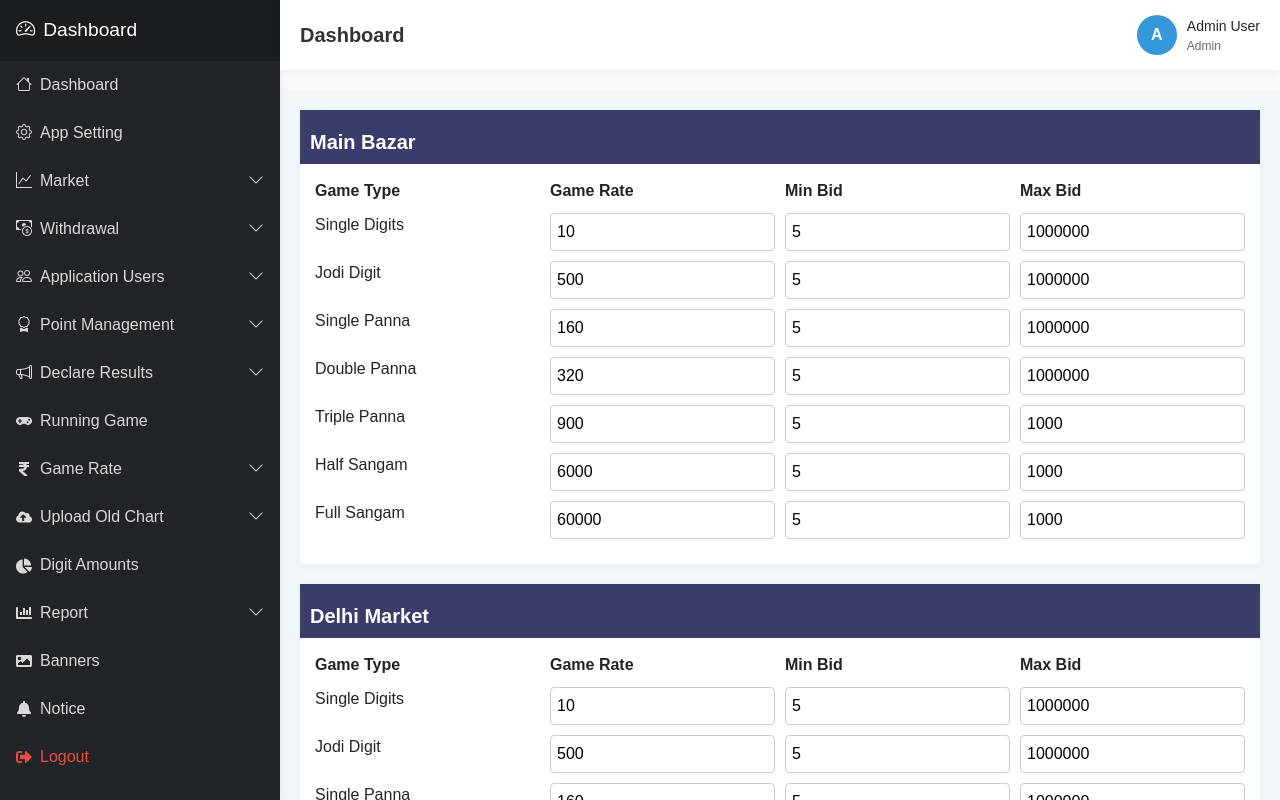
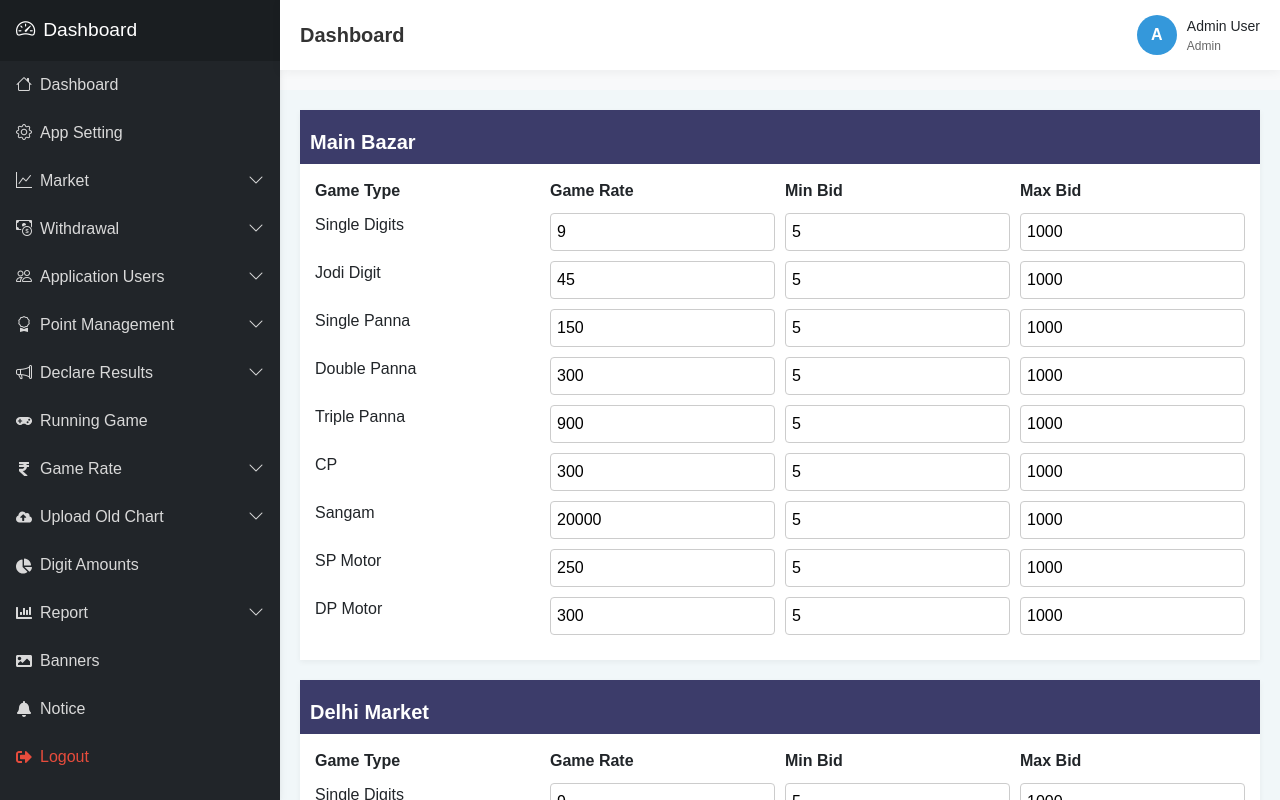
Before and after one commit to RavindraSanap12/online-game, a React (Vite) app: page /all-game-rate in a window 1280 px wide. Built offline with nearby package versions, Linux system fonts and the light colour scheme; no server answers; a small style sheet from the web is missing.

Commit message:
first commit

```diff
--- a/src/components/Game Rate/GameMarketSettings.jsx
+++ b/src/components/Game Rate/GameMarketSettings.jsx
@@ -16,27 +16,27 @@ const GameMarketSettings = () => {
       gameConfigs: [
         {
           gameType: "Single Digits",
-          gameRate: 10,
+          gameRate: 9,
           minBid: 5,
-          maxBid: 1000000,
+          maxBid: 1000,
         },
         {
           gameType: "Jodi Digit",
-          gameRate: 500,
+          gameRate: 45,
           minBid: 5,
-          maxBid: 1000000,
+          maxBid: 1000,
         },
         {
           gameType: "Single Panna",
-          gameRate: 160,
+          gameRate: 150,
           minBid: 5,
-          maxBid: 1000000,
+          maxBid: 1000,
         },
         {
           gameType: "Double Panna",
-          gameRate: 320,
+          gameRate: 300,
           minBid: 5,
-          maxBid: 1000000,
+          maxBid: 1000,
         },
         {
           gameType: "Triple Panna",
@@ -45,14 +45,26 @@ const GameMarketSettings = () => {
           maxBid: 1000,
         },
         {
-          gameType: "Half Sangam",
-          gameRate: 6000,
+          gameType: "CP",
+          gameRate: 300,
           minBid: 5,
           maxBid: 1000,
         },
         {
-          gameType: "Full Sangam",
-          gameRate: 60000,
+          gameType: "Sangam",
+          gameRate: 20000,
+          minBid: 5,
+          maxBid: 1000,
+        },
+        {
+          gameType: "SP Motor",
+          gameRate: 250,
+          minBid: 5,
+          maxBid: 1000,
+        },
+        {
+          gameType: "DP Motor",
+          gameRate: 300,
           minBid: 5,
           maxBid: 1000,
         },
@@ -63,27 +75,27 @@ const GameMarketSettings = () => {
       gameConfigs: [
         {
           gameType: "Single Digits",
-          gameRate: 10,
+          gameRate: 9,
           minBid: 5,
-          maxBid: 1000000,
+          maxBid: 1000,
         },
         {
           gameType: "Jodi Digit",
-          gameRate: 500,
+          gameRate: 45,
           minBid: 5,
-          maxBid: 1000000,
+          maxBid: 1000,
         },
         {
           gameType: "Single Panna",
-          gameRate: 160,
+          gameRate: 150,
           minBid: 5,
-          maxBid: 1000000,
+          maxBid: 1000,
         },
         {
           gameType: "Double Panna",
-          gameRate: 320,
+          gameRate: 300,
           minBid: 5,
-          maxBid: 1000000,
+          maxBid: 1000,
         },
         {
           gameType: "Triple Panna",
@@ -92,14 +104,26 @@ const GameMarketSettings = () => {
           maxBid: 1000,
         },
         {
-          gameType: "Half Sangam",
-          gameRate: 6000,
+          gameType: "CP",
+          gameRate: 300,
           minBid: 5,
           maxBid: 1000,
         },
         {
-          gameType: "Full Sangam",
-          gameRate: 60000,
+          gameType: "Sangam",
+          gameRate: 20000,
+          minBid: 5,
+          maxBid: 1000,
+        },
+        {
+          gameType: "SP Motor",
+          gameRate: 250,
+          minBid: 5,
+          maxBid: 1000,
+        },
+        {
+          gameType: "DP Motor",
+          gameRate: 300,
           minBid: 5,
           maxBid: 1000,
         },
@@ -110,27 +134,27 @@ const GameMarketSettings = () => {
       gameConfigs: [
         {
           gameType: "Single Digits",
-          gameRate: 10,
+          gameRate: 9,
           minBid: 5,
-          maxBid: 1000000,
+          maxBid: 1000,
         },
         {
           gameType: "Jodi Digit",
-          gameRate: 500,
+          gameRate: 45,
           minBid: 5,
-          maxBid: 1000000,
+          maxBid: 1000,
         },
         {
           gameType: "Single Panna",
-          gameRate: 160,
+          gameRate: 150,
           minBid: 5,
-          maxBid: 1000000,
+          maxBid: 1000,
         },
         {
           gameType: "Double Panna",
-          gameRate: 320,
+          gameRate: 300,
           minBid: 5,
-          maxBid: 1000000,
+          maxBid: 1000,
         },
         {
           gameType: "Triple Panna",
@@ -139,14 +163,26 @@ const GameMarketSettings = () => {
           maxBid: 1000,
         },
         {
-          gameType: "Half Sangam",
-          gameRate: 6000,
+          gameType: "CP",
+          gameRate: 300,
           minBid: 5,
           maxBid: 1000,
         },
         {
-          gameType: "Full Sangam",
-          gameRate: 60000,
+          gameType: "Sangam",
+          gameRate: 20000,
+          minBid: 5,
+          maxBid: 1000,
+        },
+        {
+          gameType: "SP Motor",
+          gameRate: 250,
+          minBid: 5,
+          maxBid: 1000,
+        },
+        {
+          gameType: "DP Motor",
+          gameRate: 300,
           minBid: 5,
           maxBid: 1000,
         },
--- a/src/components/Game Rate/GameWiseRate.jsx
+++ b/src/components/Game Rate/GameWiseRate.jsx
@@ -2,13 +2,15 @@ import React from "react";
 import "./GameWiseRate.css";
 
 const gameTypes = [
-  { name: "Single Digits", rate: 10 },
-  { name: "Jodi Digit", rate: 500 },
-  { name: "Single Panna", rate: 160 },
-  { name: "Double Panna", rate: 320 },
+  { name: "Single Digits", rate: 9 },
+  { name: "Jodi Digit", rate: 45 },
+  { name: "Single Panna", rate: 150 },
+  { name: "Double Panna", rate: 300 },
   { name: "Triple Panna", rate: 900 },
-  { name: "Half Sangam", rate: 6000 },
-  { name: "Full Sangam", rate: 60000 },
+  { name: "CP", rate: 300 },
+  { name: "Sangam", rate: 20000 },
+  { name: "SP Motor", rate: 250 },
+  { name: "DP Motor", rate: 300 },
 ];
 
 const markets = ["Lucky Draw", "Time bazar", "Star klyan", "Sridevi",];
```
